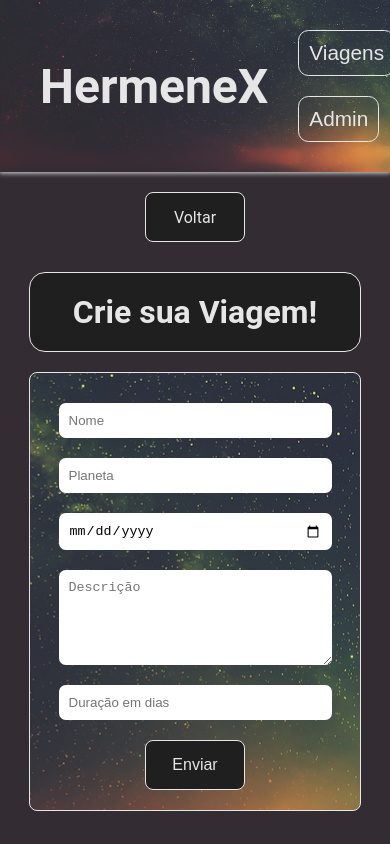
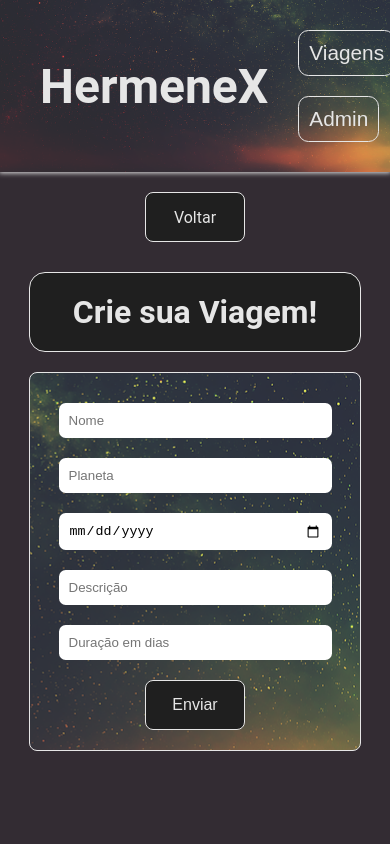
Before and after one commit to future4code/vaughan-Gabriela-Junior, a React (Create React App) app in the folder modulo3/projeto-labex/labex/: page /admin/trips/create in a window 390 px wide. Built offline with nearby package versions, Linux system fonts and the light colour scheme; no server answers; sample sign-in values are in the browser's storage.

Commit message:
debugada responsividade na lista de viagens e input na criação de viagens

```diff
--- a/modulo3/projeto-labex/labex/src/components/CreateTrip/CreateTrip.js
+++ b/modulo3/projeto-labex/labex/src/components/CreateTrip/CreateTrip.js
@@ -86,7 +86,7 @@ const CreateTrip = () => {
                         required
                     />
 
-                    <textarea
+                    <input
                         placeholder="Descrição"
                         name="description"
                         value={form.description}
--- a/modulo3/projeto-labex/labex/src/components/CreateTrip/style.js
+++ b/modulo3/projeto-labex/labex/src/components/CreateTrip/style.js
@@ -14,13 +14,6 @@ export const InputContainer = styled.div`
         flex-direction: column;
         align-items: center;
             input {
-                margin: 10px;
-                padding: 10px;
-                width: 40vw;
-                border-radius: .5em;
-                border: none;
-            }
-            textarea{
                 margin: 10px;
                 padding: 10px;
                 width: 40vw;
--- a/modulo3/projeto-labex/labex/src/components/ListTrips/style.js
+++ b/modulo3/projeto-labex/labex/src/components/ListTrips/style.js
@@ -12,7 +12,7 @@ export const TripContainer = styled.div`
 }
 
 @media (max-width: 480px) {
-    grid-template-columns: repeat(1fr);
+    grid-template-columns: 1fr;
 }
 `
 
```
